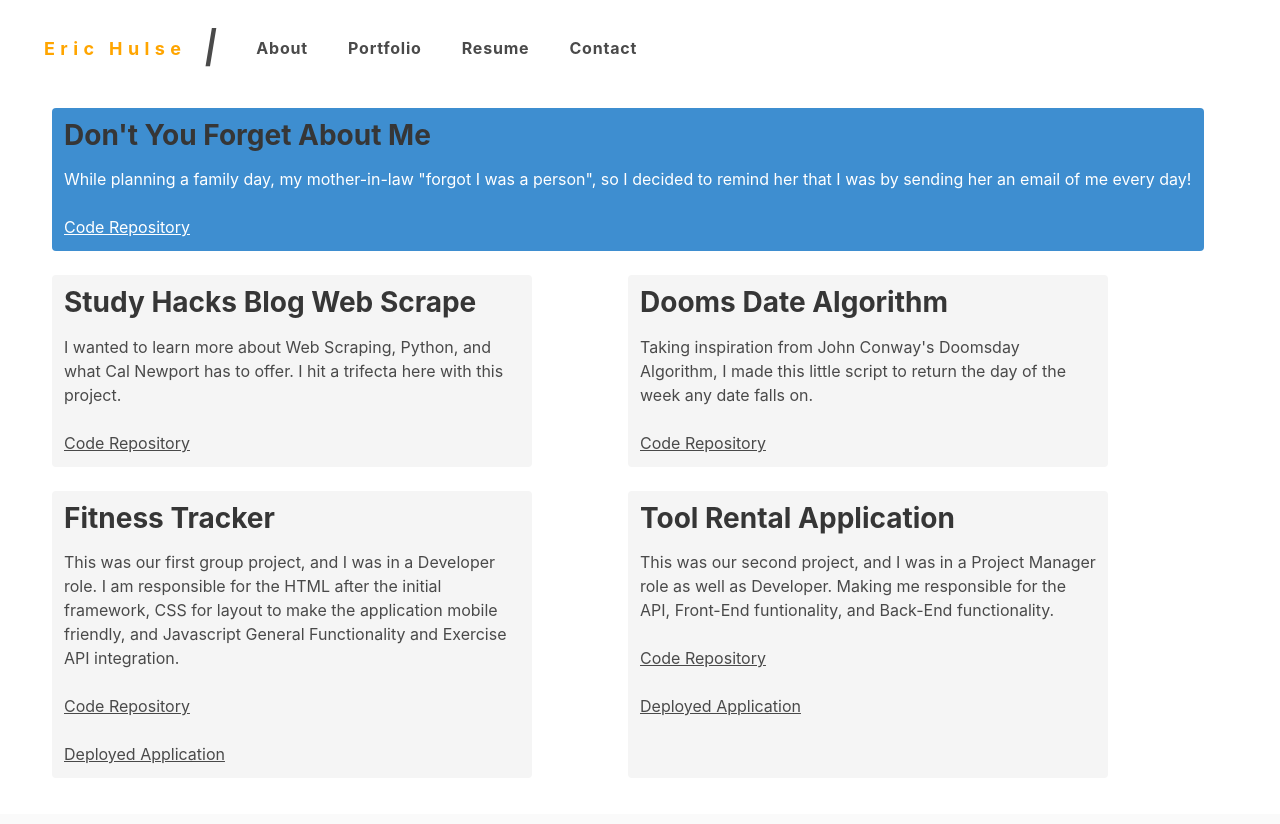
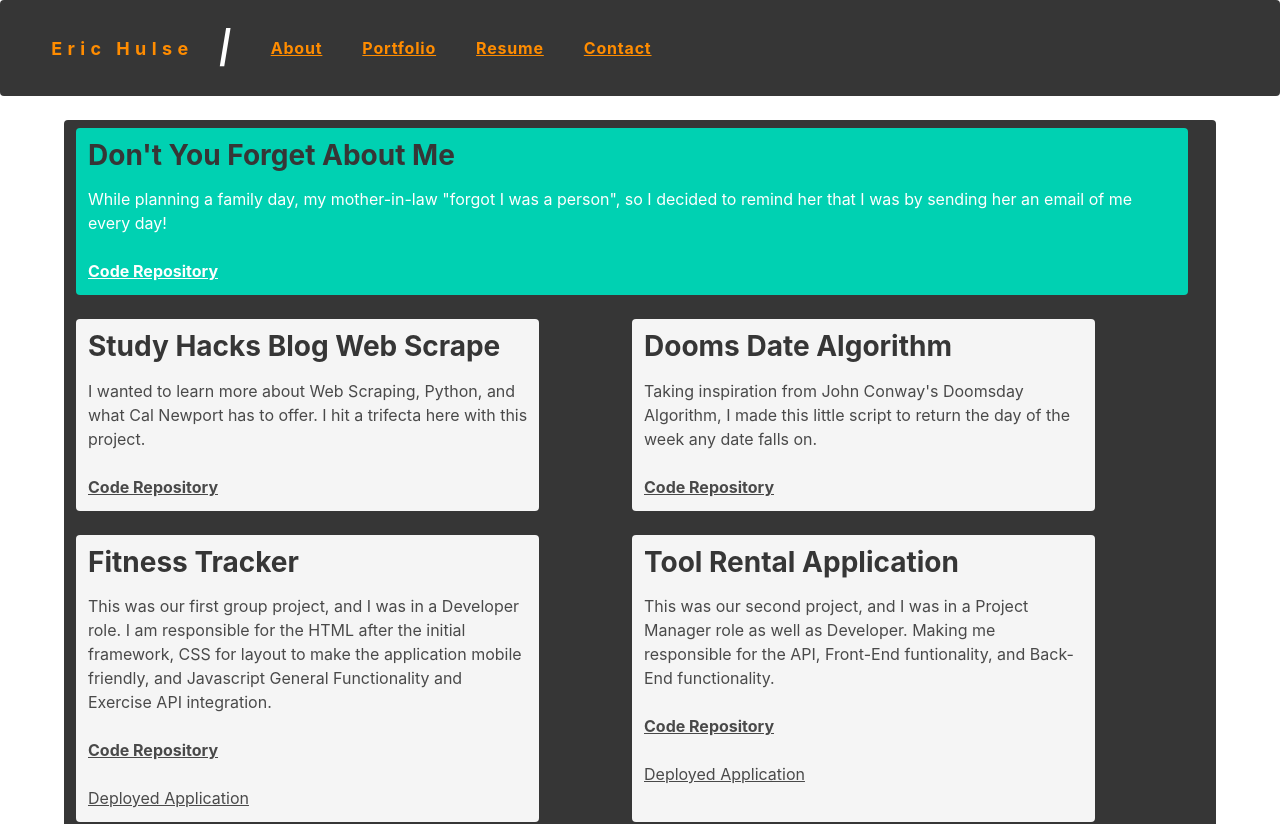
Before and after one commit to sempercuriosus/portfolio-v2, a React (Vite) app: page /portfolio in a window 1280 px wide. Shown: the top 824 px of the page. Built offline with nearby package versions, Linux system fonts and the light colour scheme.

Commit message:
finished style and adding comments

```diff
--- a/src/components/About/about.jsx
+++ b/src/components/About/about.jsx
@@ -1,13 +1,14 @@
 import { Fragment } from 'react';
 const devPicPath = '/src/assets/images/eric_developer_pic.jpeg';
-const welcomeMessage = 'Hello! Welcome to my portfolio.';
+const welcomeMessage = 'Welcome to my portfolio.';
 
 function About() {
   document.title = 'About | Third Coast 🦡';
 
   return (
     <Fragment>
-      <section className='container'>
+      <section className='container  notification is-dark'>
+        <div className='container  notification is-light'>
           <p className='title block'>{welcomeMessage} </p>
 
           <div
@@ -24,19 +25,26 @@ function About() {
               />
             </aside>
 
-          <div className='column is-four-fifths'>
-            <div
-              id='about-blurb'
-              className='content'>
+            <div className='column is-four-fifths '>
+              {/* About */}
+
+              <div className='content'>
+                {/* Title  */}
+
                 <h2
                   id='blurb-title'
                   className='title is-5'>
                   About Me
                 </h2>
+
+                {/* Name */}
+
                 <p>
                   Hi! My name is <span id='dev_name'>Eric</span> and I am a Full
                   Stack Web Developer.
                 </p>
+
+                {/* Blurb */}
 
                 <p>
                   I genuinely enjoy learning. That is why I picked the username{' '}
@@ -46,6 +54,8 @@ function About() {
                 </p>
               </div>
 
+              {/* Hobbies*/}
+
               <div
                 id='dev-hobby'
                 className='content'>
@@ -54,6 +64,8 @@ function About() {
                   className='title is-5'>
                   Outside Work
                 </h2>
+
+                {/* Hobbies List*/}
                 <ul id='hobby-list'>
                   <li>Hike</li>
                   <li>Read</li>
@@ -62,13 +74,14 @@ function About() {
                     learn some more
                   </li>
                   <li>
-                  Woodworking and building with my hands. Most of these projects
-                  are utilitarian in nature, namely fixing my home or
+                    Woodworking and building with my hands. Most of these
+                    projects are utilitarian in nature, namely fixing my home or
                     maintaining my cars
                   </li>
                   <li>Play Disc Golf</li>
                   <li>Most Importantly, spending time with my family</li>
                 </ul>
+              </div>
             </div>
           </div>
         </div>
--- a/src/components/Contact/contact.jsx
+++ b/src/components/Contact/contact.jsx
@@ -33,10 +33,12 @@ function Contact() {
   return (
     <section
       id='contact'
-      className='container'>
+      className='container notification is-dark'>
+      <div className='container  notification is-light'>
+        <h2 className='title is-4'>Send me a message 📤</h2>
         <p>
-        I do not use social media, but you can send me a message. It may be a
-        day or two for me to return.
+          I do not use social media, so this is the best way to contact me. It
+          may be a day or two for me to return.
         </p>
         <form className='section'>
           <label className='label'>Name: </label>
@@ -77,6 +79,7 @@ function Contact() {
             <strong>Send it!</strong>
           </button>
         </form>
+      </div>
     </section>
   );
 }
--- a/src/components/Nav/nav.jsx
+++ b/src/components/Nav/nav.jsx
@@ -5,9 +5,10 @@ function Nav({ developerName }) {
   const name = developerName;
 
   return (
+    // Main Nav Group
     <nav
       id='nav-nav'
-      className='navbar is-spaced'
+      className='navbar is-spaced  notification is-dark'
       role='navigation'
       aria-label='main navigation'>
       {/* About is the root route, href reflects this */}
@@ -18,24 +19,33 @@ function Nav({ developerName }) {
         </div>
       </div>
 
+      {/* Links */}
+
+      {/* About */}
       <Link
         id='link-about'
         to='/'
         className='navbar-item'>
         <strong>About</strong>
       </Link>
+
+      {/* Portfolio */}
       <Link
         id='link-portfolio'
         to='/Portfolio'
         className='navbar-item'>
         <strong>Portfolio</strong>
       </Link>
+
+      {/* Resume */}
       <Link
         id='link-resume'
         to='/Resume'
         className='navbar-item'>
         <strong>Resume</strong>
       </Link>
+
+      {/* Contact */}
       <Link
         id='link-contact'
         to='/Contact'
--- a/src/components/Portfolio/portfolio.jsx
+++ b/src/components/Portfolio/portfolio.jsx
@@ -88,7 +88,7 @@ function Portfolio() {
 
   return (
     <Fragment>
-      <section className='container'>
+      <section className='container notification is-dark'>
         <div
           id='projects'
           className='columns is-multiline container'>
--- a/src/components/Project/project.jsx
+++ b/src/components/Project/project.jsx
@@ -23,7 +23,7 @@ function Projects({ project }) {
         // if the project is featured doing full width
         className={
           featuredProject
-            ? classList + ' notification is-info column is-full'
+            ? classList + ' notification is-primary column is-full'
             : ' notification is-light column is-5'
         }>
         {/* Project */}
@@ -44,7 +44,9 @@ function Projects({ project }) {
         <div id='project-links'>
           {codeRepo && (
             <div className='block'>
-              <a href={codeRepo}>Code Repository</a>
+              <a href={codeRepo}>
+                <strong>Code Repository</strong>
+              </a>
             </div>
           )}
 
--- a/src/components/Resume/resume.jsx
+++ b/src/components/Resume/resume.jsx
@@ -8,7 +8,8 @@ function Resume() {
   return (
     <section
       id='resume'
-      className='container'>
+      className='container notification is-dark'>
+      <div className='container  notification is-light'>
         <div
           id='experience'
           className='content block'>
@@ -19,8 +20,8 @@ function Resume() {
           </h2>
 
           <p>
-          This is what I have experience in, there is no particular order to it,
-          and I am always willing to add to it.{' '}
+            This is what I have experience in, there is no particular order to
+            it, and I am always willing to add to it.{' '}
           </p>
 
           <ul
@@ -55,8 +56,8 @@ function Resume() {
             <li>Pi Hole</li>
             <li>Retro Pi</li>
             <li>
-            I have setup a dedicated Pi for a Homelab server to deploy projects
-            to
+              I have setup a dedicated Pi for a Homelab server to deploy
+              projects to
             </li>
           </ul>
         </div>
@@ -83,6 +84,7 @@ function Resume() {
             <button className='button is-info'>Download My Resume</button>
           </a>
         </div>
+      </div>
     </section>
   );
 }
--- a/src/style/style.css
+++ b/src/style/style.css
@@ -1,14 +1,20 @@
 #dev-name {
-    color: orange;
+    color: darkorange;
     margin-right: 1em;
+    padding: 0.4em;
     font-size: large;
     font-weight: bold;
     letter-spacing: .3em;
 }
 
 #name-div {
+    color: white;
     font-weight: bolder;
     font-size: xx-large;
+}
+
+#nav-nav {
+    color: darkorange;
 }
 
 .navbar-item strong {
@@ -16,11 +22,8 @@
 }
 
 .navbar-item {
+    text-decoration: none;
     margin-right: 1em;
-}
-
-#nav-nav {
-    color: red;
 }
 
 @media screen and (max-width: 810px) {
```
Lines whose indentation alone changed are shown as unchanged.
